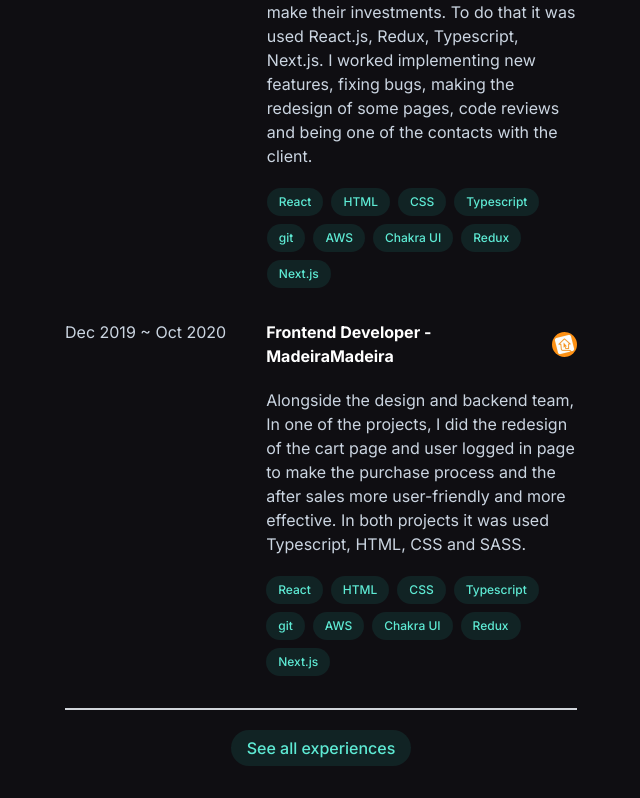
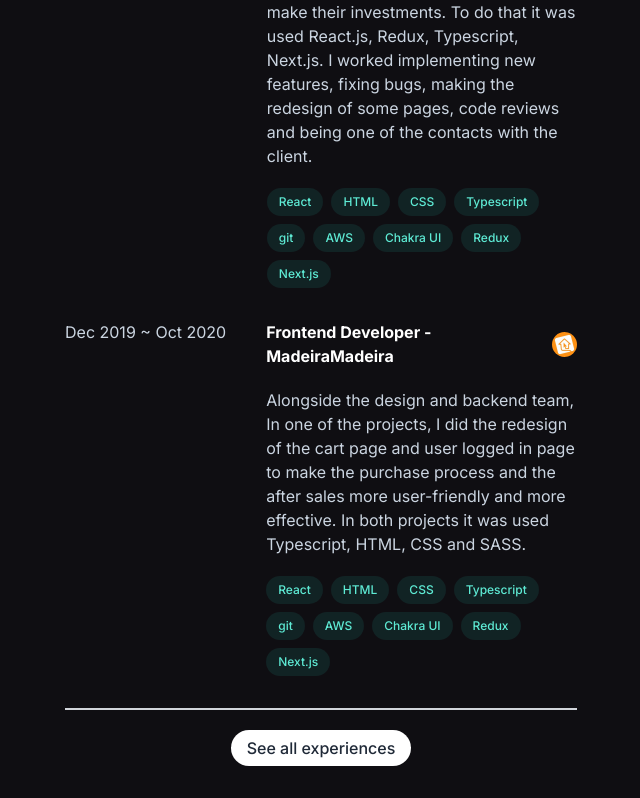
Before and after one commit to niltonslf/niltonlopes.com.br, a Next.js app: page / in a window 1280 px wide. Shown: the part 1794-2592 px from the top of the page, without its empty margins (447-1087 px from the left). Built offline with nearby package versions, Linux system fonts and the light colour scheme.

Commit message:
feat: change button color

```diff
--- a/src/app/page.tsx
+++ b/src/app/page.tsx
@@ -107,7 +107,7 @@ export default function Home() {
               <a
                 href='https://www.linkedin.com/in/niltonslf/details/experience/'
                 target='_blank'
-                className='text-md flex items-center rounded-full bg-teal-400/10 px-4 py-2 font-medium leading-5 text-teal-300 '
+                className='text-md flex items-center rounded-full bg-white px-4 py-2 font-medium leading-5 text-gray-800 '
               >
                 See all experiences
               </a>
```
